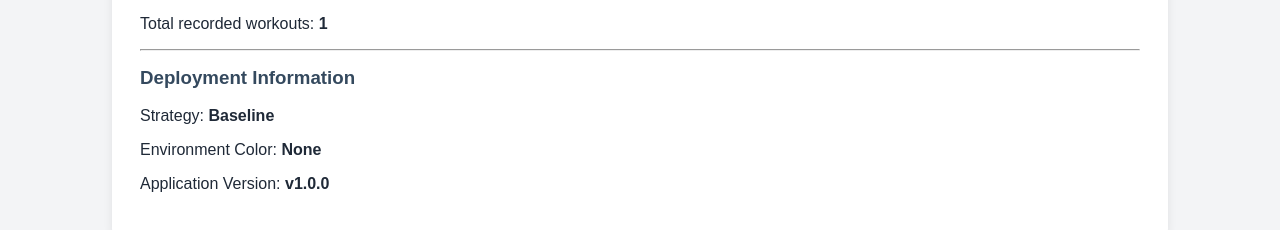
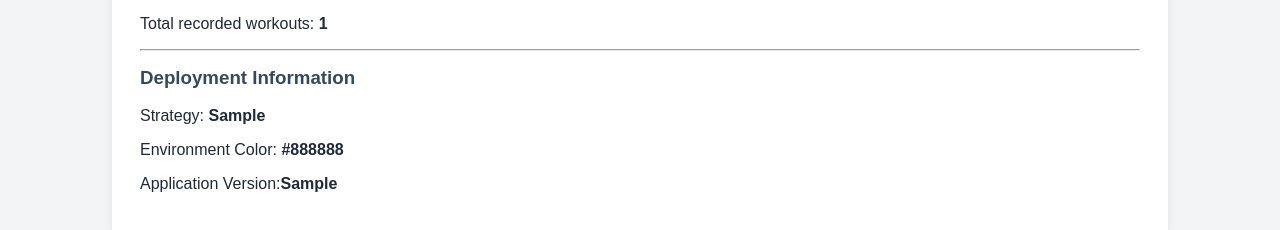
Before and after one commit to NandhiyaN/aceest-fitness-gym-devops, a Flask app: template templates/dashboard.html in a window 1280 px wide. Shown: the part 314-544 px from the top of the page. Run offline with Flask 3, Linux system fonts and the light colour scheme; the template is opened without the code that fills it: most values are stand-ins (such as "Sample title", 1, 10 or a date in 2020).

Commit message:
Fix - Corrected dashboard variable mapping (strategy, color, version)

```diff
--- a/app.py
+++ b/app.py
@@ -131,9 +131,9 @@ def dashboard():
         role=session.get("role"),
         client_count=client_count,
         workout_count=workout_count,
-        strategy=DEPLOYMENT_STRATEGY,
-        color=DEPLOYMENT_COLOR,
-        version=APP_VERSION
+        deployment_strategy=DEPLOYMENT_STRATEGY,
+        deployment_color=DEPLOYMENT_COLOR,
+        app_version=APP_VERSION
     )
 
 
--- a/templates/dashboard.html
+++ b/templates/dashboard.html
@@ -19,9 +19,9 @@
 
 <div class="deployment-info">
   <h3 style="color: #34495e">Deployment Information</h3>
-  <p>Strategy:<strong> Baseline </strong></p>
-  <p>Environment Color:<strong> None </strong></p>
-  <p>Application Version:<strong> v1.0.0 </strong></p>
+  <p>Strategy:<strong> {{ deployment_strategy }} </strong></p>
+  <p>Environment Color:<strong> {{ deployment_color }} </strong></p>
+  <p>Application Version:<strong>{{ app_version }} </strong></p>
 </div>
 
 {% endblock %}
```
Also changed, not shown: 1 other file.
